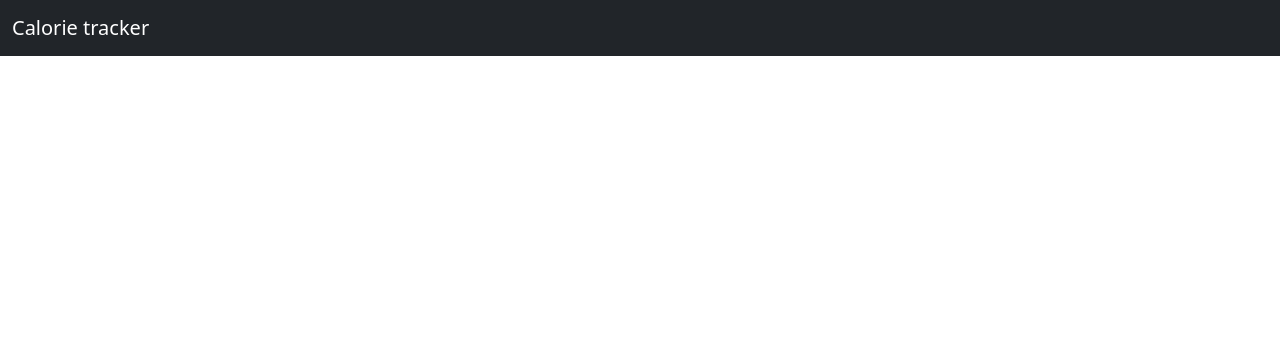
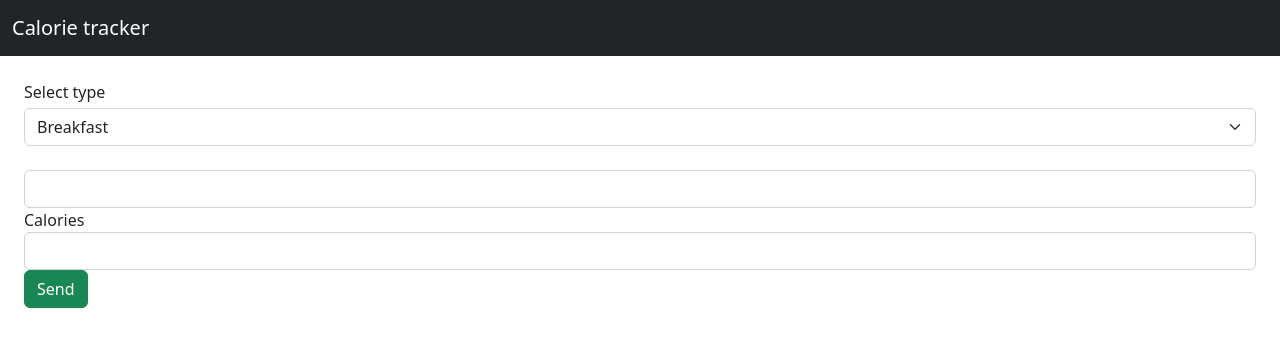
Before and after one commit to dmsagaidak/calorie-tracker, a React (Create React App) app: page /new-meal in a window 1280 px wide. Shown: the top 346 px of the page. Built offline with nearby package versions, Linux system fonts and the light colour scheme.

Commit message:
Created MealForm.tsx component, created NewMeal.tsx container to add new meals on server. Added NewMeal to App.tsx. Created type ApiMeal

```diff
--- a/src/App.tsx
+++ b/src/App.tsx
@@ -1,10 +1,17 @@
 import React from 'react';
 import Layout from "./components/Layout/Layout";
+import {Route, Routes} from "react-router-dom";
+import NewMeal from "./containers/NewMeal/NewMeal";
 
 function App() {
   return (
     <Layout>
-
+    <Routes>
+      <Route
+      path="/new-meal"
+      element={<NewMeal/>}
+      />
+    </Routes>
     </Layout>
   );
 }
--- /dev/null
+++ b/src/components/MealForm/MealForm.tsx
@@ -0,0 +1,69 @@
+import React, {useState} from 'react';
+import {ApiMeal} from "../../types";
+
+interface Props {
+  onSubmit: (meal: ApiMeal) => void
+}
+
+const MealForm: React.FC<Props> = ({onSubmit}) => {
+  const [meal, setMeal] = useState<ApiMeal>({
+    type: '',
+    description: '',
+    calories: 0,
+  });
+
+  const onMealChange = (e: React.ChangeEvent<HTMLInputElement | HTMLSelectElement>) => {
+    const {name, value} = e.target;
+    setMeal(prev =>({...prev, [name]: value}))
+  };
+
+  const onFormSubmit = (e: React.FormEvent) => {
+    e.preventDefault();
+    onSubmit({
+      ...meal
+    });
+  };
+
+  return (
+    <form className="p-4" onSubmit={onFormSubmit}>
+      <div className="form-group">
+        <label htmlFor="type">Select type</label>
+        <select
+          id="type"
+          name="type"
+          className="form-select mt-1"
+          onChange={onMealChange}
+        >
+          <option disabled value=''>Select a type</option>
+          <option value="breakfast">Breakfast</option>
+          <option value="snack">Snack</option>
+          <option value="lunch">Lunch</option>
+          <option value="dinner">Dinner</option>
+        </select>
+      </div>
+      <div className="form-group">
+        <label htmlFor="description"></label>
+        <input
+        type="text"
+        id="description"
+        name="description"
+        className="form-control"
+        onChange={onMealChange}
+        />
+      </div>
+      <div className="form-group">
+        <label id="calories">Calories</label>
+        <input
+        type="number"
+        id="calories"
+        name="calories"
+        className="form-control"
+        onChange={onMealChange}
+        />
+      </div>
+      <button type="submit" className="btn btn-success">Send</button>
+    </form>
+  );
+};
+
+export default MealForm;
--- /dev/null
+++ b/src/containers/NewMeal/NewMeal.tsx
@@ -0,0 +1,30 @@
+import React from 'react';
+import {useNavigate} from "react-router-dom";
+import MealForm from "../../components/MealForm/MealForm";
+import axiosApi from "../../axiosApi";
+import {ApiMeal} from "../../types";
+
+const NewMeal = () => {
+  const navigate = useNavigate();
+
+  const createMeal = async (meal: ApiMeal) => {
+    try{
+      await axiosApi.post('meals.json', meal);
+      navigate('/')
+    } catch (e) {
+      console.log(e)
+    }finally {
+
+    }
+  }
+
+  return (
+    <div>
+      <MealForm
+      onSubmit={createMeal}
+      />
+    </div>
+  );
+};
+
+export default NewMeal;
--- /dev/null
+++ b/src/types.d.ts
@@ -0,0 +1,5 @@
+export interface ApiMeal {
+  type: string;
+  description: string;
+  calories: number;
+}
```
